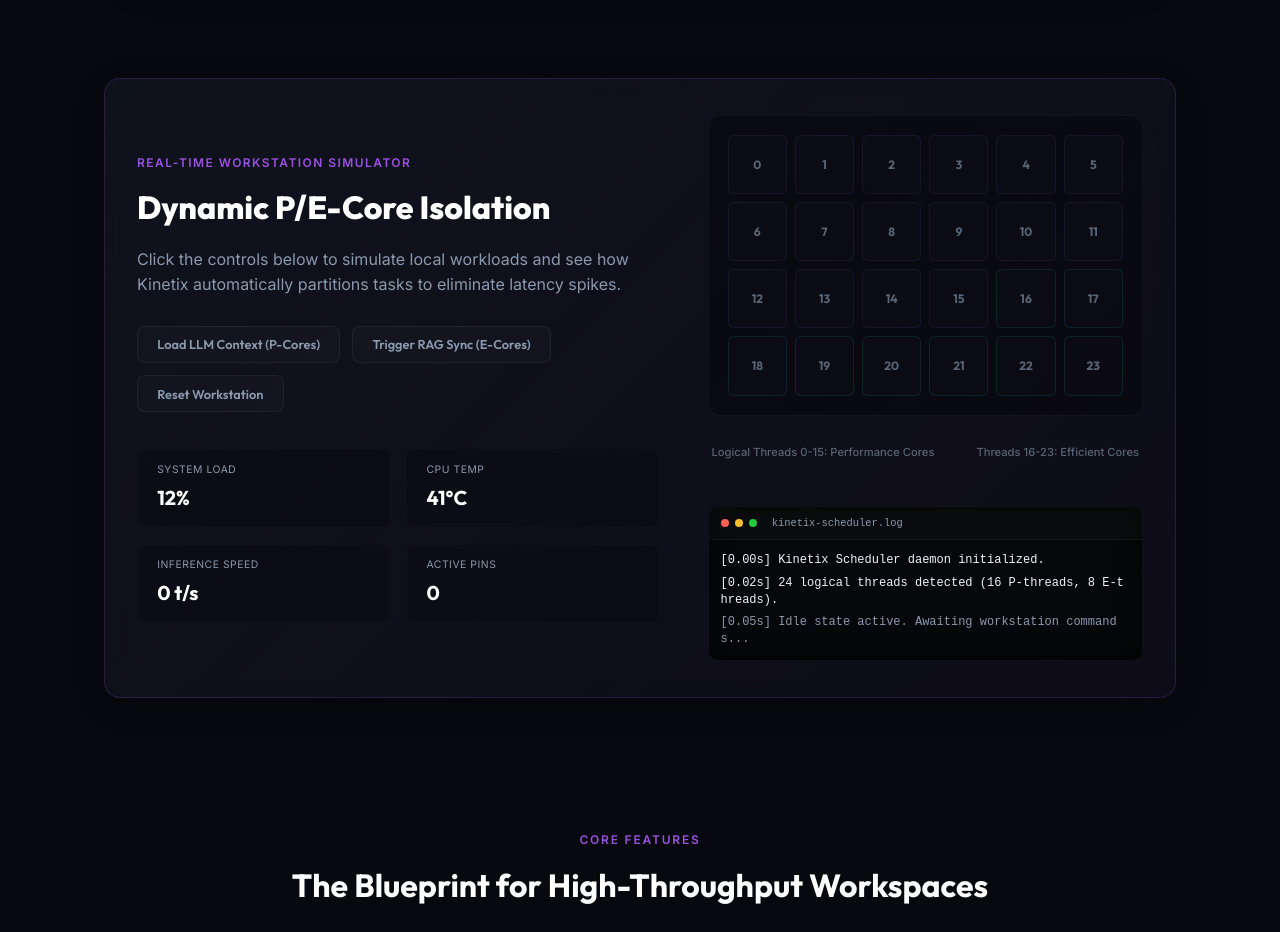
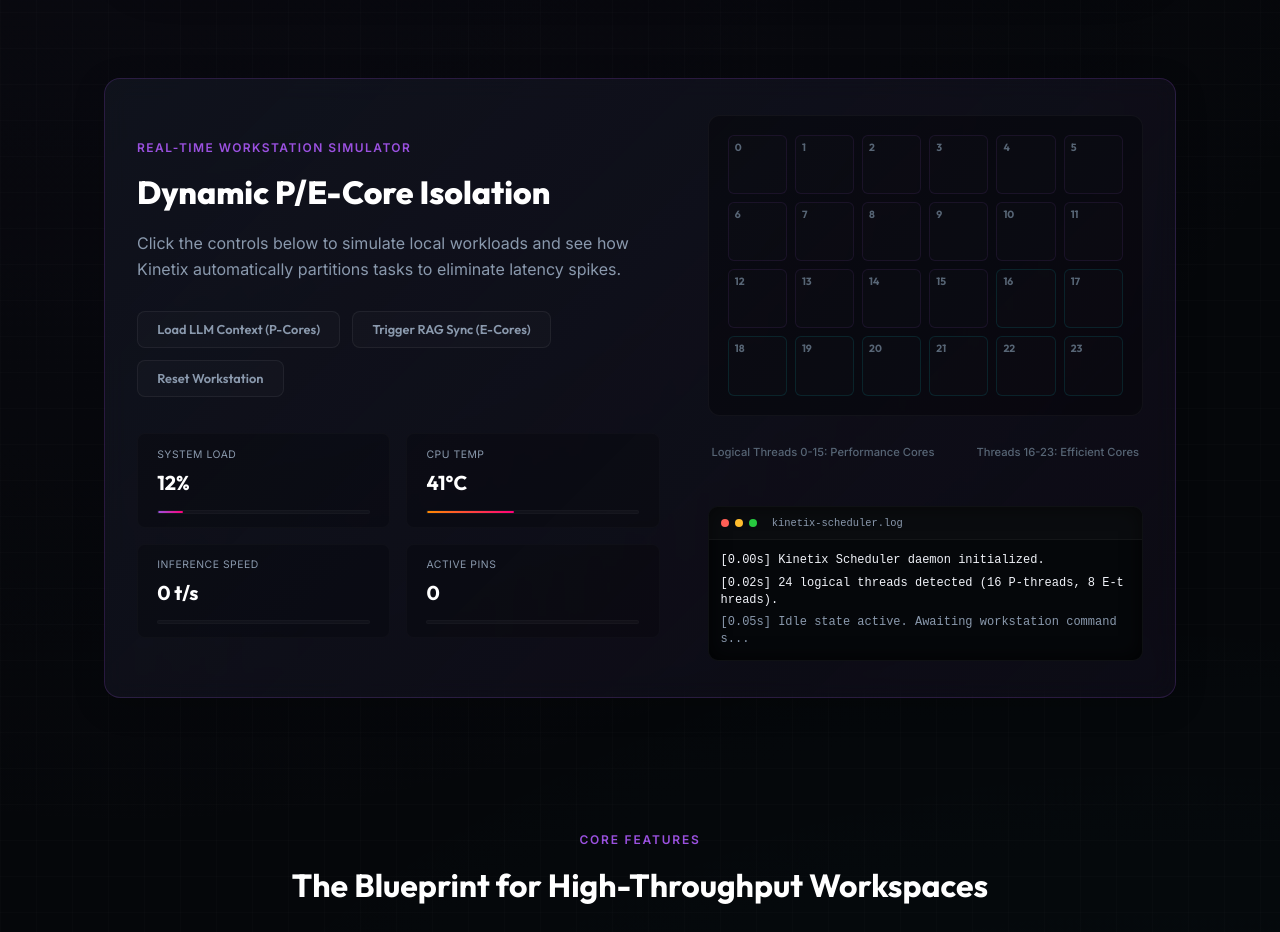
Before and after one commit to eusoro-stack/kinetix-ide, a plain HTML site: page docs/index.html in a window 1280 px wide. Shown: the part 1320-2252 px from the top of the page. Drawn offline with Linux system fonts and the light colour scheme.

Commit message:
Aesthetic overhaul: add background grid pattern, vitals bars, and core pulsing animations

```diff
--- a/docs/index.html
+++ b/docs/index.html
@@ -79,18 +79,22 @@
             <div class="vitals-item">
               <span class="v-label">System Load</span>
               <span class="v-value" id="vitals-load">12%</span>
+              <div class="vitals-bar-bg"><div class="vitals-bar-fill" id="v-load-bar" style="width: 12%"></div></div>
             </div>
             <div class="vitals-item">
               <span class="v-label">CPU Temp</span>
               <span class="v-value" id="vitals-temp">41°C</span>
+              <div class="vitals-bar-bg"><div class="vitals-bar-fill temp" id="v-temp-bar" style="width: 41%"></div></div>
             </div>
             <div class="vitals-item">
               <span class="v-label">Inference Speed</span>
               <span class="v-value" id="vitals-speed">0 t/s</span>
+              <div class="vitals-bar-bg"><div class="vitals-bar-fill speed" id="v-speed-bar" style="width: 0%"></div></div>
             </div>
             <div class="vitals-item">
               <span class="v-label">Active Pins</span>
               <span class="v-value" id="vitals-pins">0</span>
+              <div class="vitals-bar-bg"><div class="vitals-bar-fill pins" id="v-pins-bar" style="width: 0%"></div></div>
             </div>
           </div>
         </div>
@@ -246,7 +250,7 @@
           const core = document.createElement('div');
           core.className = `mock-core ${isP ? 'p-mock' : 'e-mock'}`;
           core.id = `sim-core-${i}`;
-          core.innerText = i;
+          core.innerHTML = `<span class="core-num">${i}</span><span class="core-pulse-dot"></span>`;
           coreGrid.appendChild(core);
         }
       }
@@ -282,6 +286,17 @@
         vTemp.innerText = `${temp}°C`;
         vSpeed.innerText = `${speed} t/s`;
         vPins.innerText = pins;
+
+        // Update progress bars
+        const barLoad = document.getElementById('v-load-bar');
+        const barTemp = document.getElementById('v-temp-bar');
+        const barSpeed = document.getElementById('v-speed-bar');
+        const barPins = document.getElementById('v-pins-bar');
+
+        if (barLoad) barLoad.style.width = `${load}%`;
+        if (barTemp) barTemp.style.width = `${(temp/100)*100}%`;
+        if (barSpeed) barSpeed.style.width = `${(speed/100)*100}%`;
+        if (barPins) barPins.style.width = `${(pins/8)*100}%`;
 
         // Update core visual states
         for (let i = 0; i < 24; i++) {
--- a/docs/landing.css
+++ b/docs/landing.css
@@ -25,7 +25,13 @@
 }
 
 body {
-  background-color: var(--bg-dark);
+  background-color: #05070a;
+  background-image:
+    radial-gradient(circle at 10% 20%, rgba(155, 81, 224, 0.04) 0%, transparent 40%),
+    radial-gradient(circle at 90% 80%, rgba(0, 242, 254, 0.04) 0%, transparent 40%),
+    linear-gradient(rgba(255, 255, 255, 0.012) 1px, transparent 1px),
+    linear-gradient(90deg, rgba(255, 255, 255, 0.012) 1px, transparent 1px);
+  background-size: 100% 100%, 100% 100%, 36px 36px, 36px 36px;
   color: var(--text-primary);
   font-family: var(--font-sans);
   overflow-x: hidden;
@@ -822,3 +828,74 @@
   color: var(--accent-blue);
   margin-right: 0.25rem;
 }
+
+/* Core grid layout adjustments */
+.mock-core {
+  position: relative;
+  overflow: hidden;
+}
+
+.core-num {
+  position: absolute;
+  top: 4px;
+  left: 6px;
+  font-size: 0.65rem;
+  color: var(--text-muted);
+}
+
+.core-pulse-dot {
+  width: 6px;
+  height: 6px;
+  border-radius: 50%;
+  background-color: transparent;
+  transition: all 0.3s ease;
+}
+
+.p-mock.active .core-pulse-dot {
+  background-color: var(--accent-purple);
+  box-shadow: 0 0 10px var(--accent-purple);
+  animation: core-dot-expand 1.5s infinite ease-in-out;
+}
+
+.e-mock.active .core-pulse-dot {
+  background-color: var(--accent-blue);
+  box-shadow: 0 0 10px var(--accent-blue);
+  animation: core-dot-expand 3s infinite ease-in-out;
+}
+
+@keyframes core-dot-expand {
+  0% { transform: scale(0.8); opacity: 0.7; }
+  50% { transform: scale(1.6); opacity: 1; }
+  100% { transform: scale(0.8); opacity: 0.7; }
+}
+
+/* Vitals Bar styling */
+.vitals-bar-bg {
+  height: 4px;
+  width: 100%;
+  background: rgba(255, 255, 255, 0.03);
+  border-radius: 2px;
+  overflow: hidden;
+  margin-top: 0.5rem;
+  border: 1px solid rgba(255, 255, 255, 0.02);
+}
+
+.vitals-bar-fill {
+  height: 100%;
+  width: 0%;
+  border-radius: 2px;
+  background: linear-gradient(90deg, var(--accent-purple) 0%, var(--accent-pink) 100%);
+  transition: width 0.6s cubic-bezier(0.16, 1, 0.3, 1);
+}
+
+.vitals-bar-fill.temp {
+  background: linear-gradient(90deg, #ff8a00 0%, #ff007a 100%);
+}
+
+.vitals-bar-fill.speed {
+  background: linear-gradient(90deg, #00e676 0%, var(--accent-blue) 100%);
+}
+
+.vitals-bar-fill.pins {
+  background: linear-gradient(90deg, var(--accent-blue) 0%, var(--accent-purple) 100%);
+}
```
